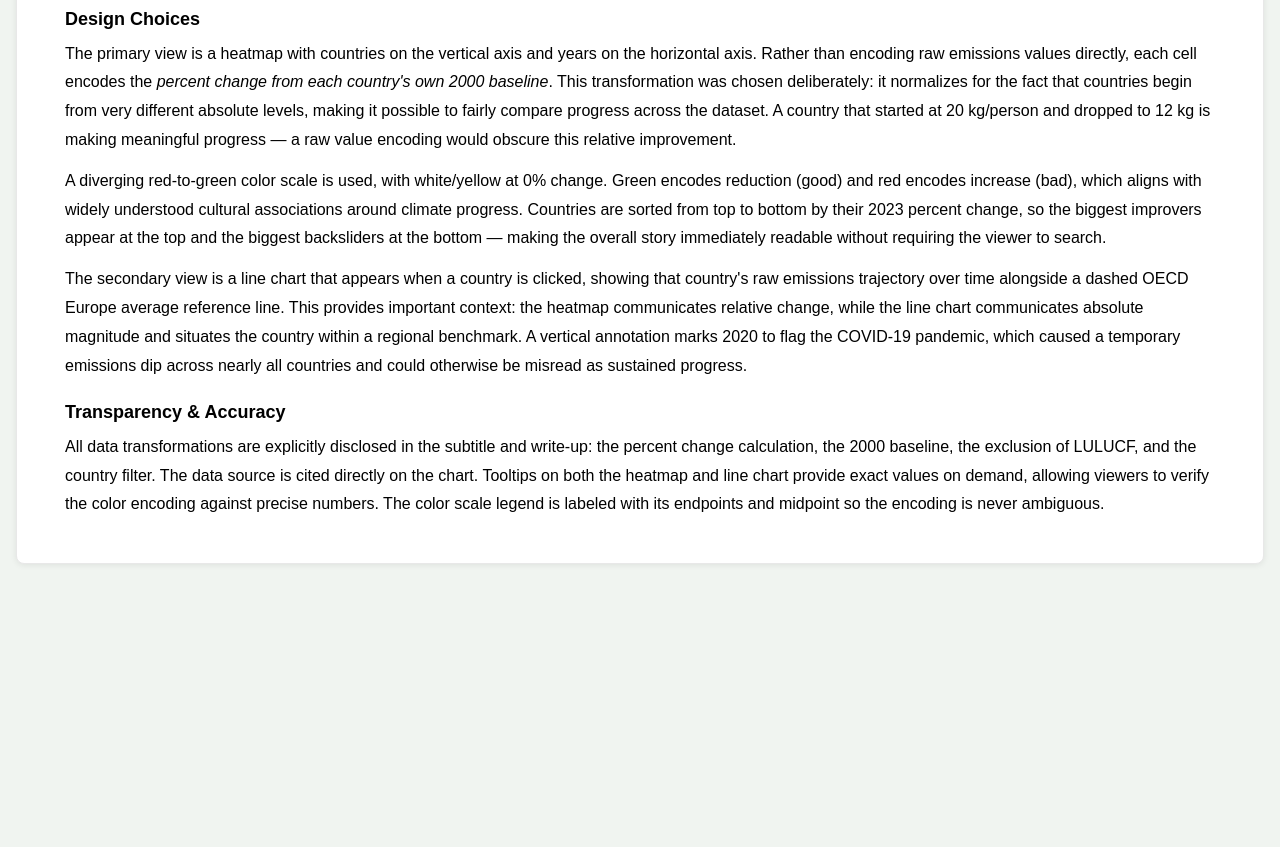
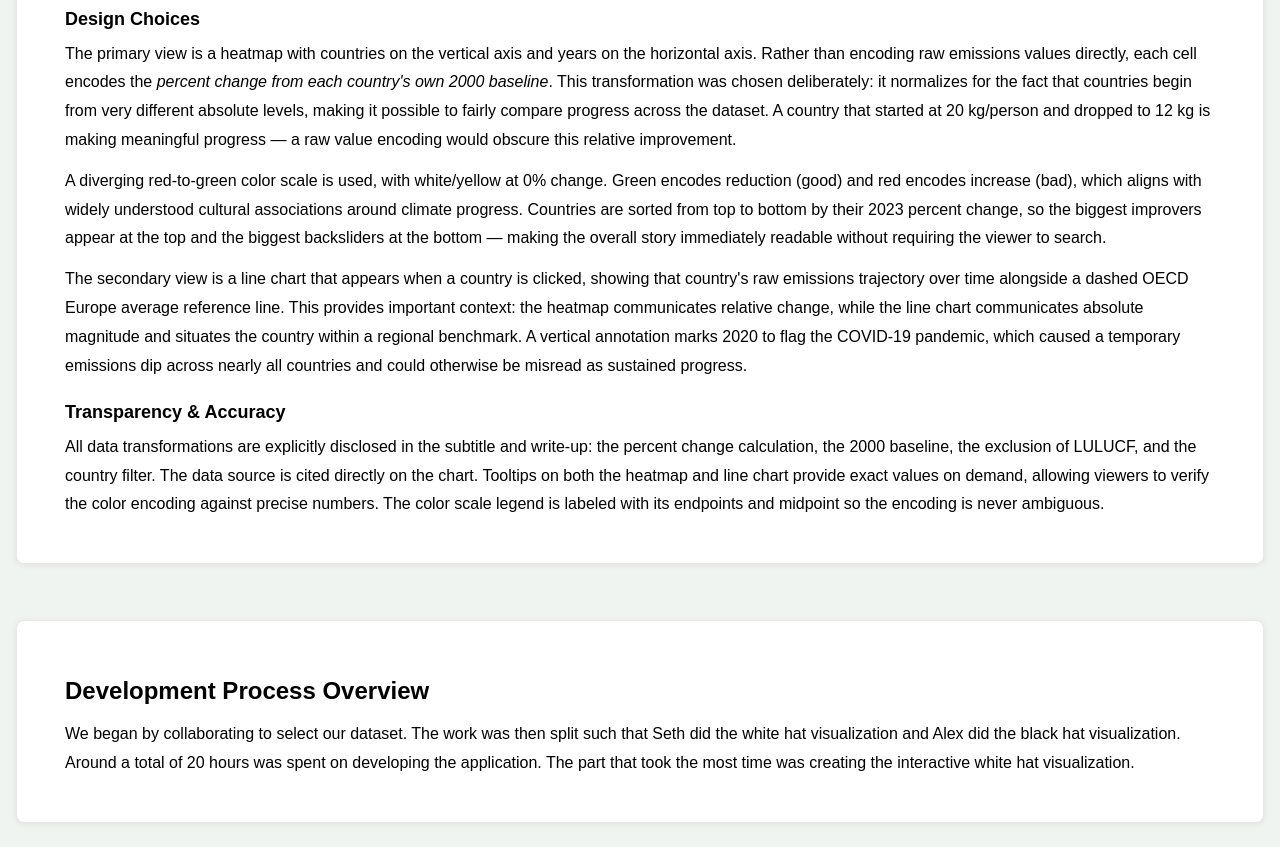
Before and after one commit to sethj007/cmsc471-a2, a plain HTML site: page index.html in a window 1280 px wide. Shown: the part 1472-2319 px from the top of the page. Before the commit the page ends 2092 px from the top, so only its background shows below. Drawn offline with nearby package versions, Linux system fonts and the light colour scheme.

Commit message:
Update index.html

```diff
--- a/index.html
+++ b/index.html
@@ -157,7 +157,17 @@
     </div>
 
     <div id="tooltip" style="display:none"></div>
+    <div id="writeup">
+        <div id="writeup-inner">
+            <h2>Development Process Overview</h2>
+            <p>
+                We began by collaborating to select our dataset. The work was then split such that Seth did the white hat visualization and Alex did the black hat visualization.
+                Around a total of 20 hours was spent on developing the application.
+                The part that took the most time was creating the interactive white hat visualization.
+            </p>
 
+        </div>
+    </div>
     <!-- load d3.js -->
     <script src="https://d3js.org/d3.v7.min.js"></script>
     <script src="js/script.js"></script>
```
